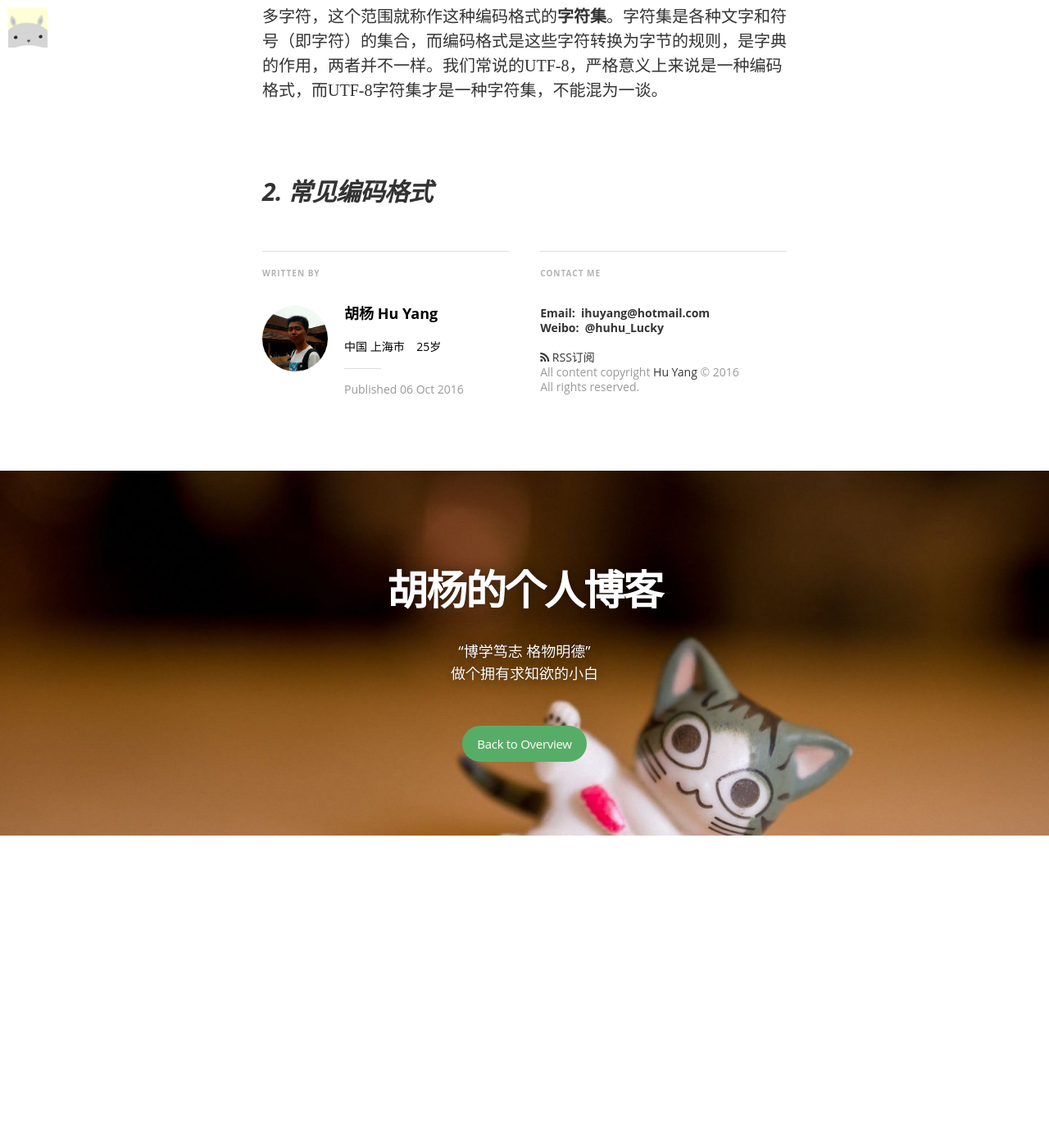
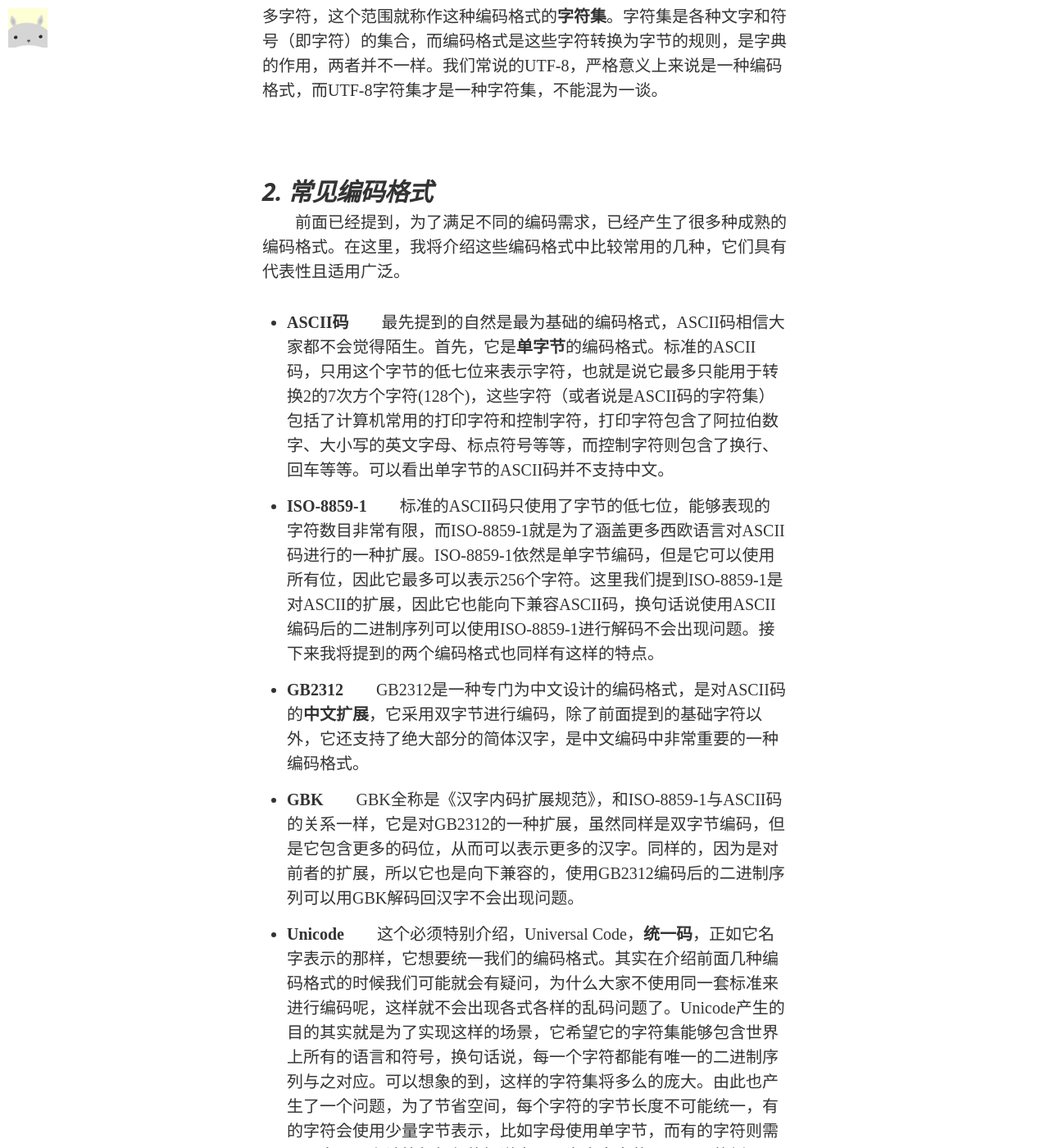
Before and after one commit to ihuyang/myblog, a Jekyll site: the page built from _posts/2016-10-06-Research on coding in java development.md, in a window 1280 px wide and 1400 px high, scrolled down 2062 px. Shown: the whole window at 82% size. Built offline with Jekyll 4.4.1, drawn with Linux system fonts in a browser that asks for light colours; nearby versions of some CDN libraries; some web fonts are replaced; comment, search, counter and statistics services are not loaded; before the commit the page ends 3081 px from its top, so only the background shows below that; some of the changed text lies outside the part shown.

Commit message:
interface modified

```diff
--- a/_posts/2016-10-06-Research on coding in java development.md
+++ b/_posts/2016-10-06-Research on coding in java development.md
@@ -20,3 +20,12 @@
 　　计算机中存储信息的最小单元是字节，即8个bit位，共有2的10次方种表现形式，如果要和字符形成对应关系就可以表示256个字符。显然这对于人类语言来说远远不够，那么有些字符就得用更多的字节去表示。前面提到的编码格式代表了字符和字节间的转换关系，而编码格式也有它自己能转换的范围，不可能是无限的，比如GB2312就是一种双字节编码格式，它使用两个字节来表示信息，自然不会包含超过两字节所能表示的最多字符，这个范围就称作这种编码格式的**字符集**。字符集是各种文字和符号（即字符）的集合，而编码格式是这些字符转换为字节的规则，是字典的作用，两者并不一样。我们常说的UTF-8，严格意义上来说是一种编码格式，而UTF-8字符集才是一种字符集，不能混为一谈。
 
 # *2. 常见编码格式* #
+　　前面已经提到，为了满足不同的编码需求，已经产生了很多种成熟的编码格式。在这里，我将介绍这些编码格式中比较常用的几种，它们具有代表性且适用广泛。
+
+* **ASCII码**　　最先提到的自然是最为基础的编码格式，ASCII码相信大家都不会觉得陌生。首先，它是**单字节**的编码格式。标准的ASCII码，只用这个字节的低七位来表示字符，也就是说它最多只能用于转换2的7次方个字符(128个)，这些字符（或者说是ASCII码的字符集）包括了计算机常用的打印字符和控制字符，打印字符包含了阿拉伯数字、大小写的英文字母、标点符号等等，而控制字符则包含了换行、回车等等。可以看出单字节的ASCII码并不支持中文。
+* **ISO-8859-1**　　标准的ASCII码只使用了字节的低七位，能够表现的字符数目非常有限，而ISO-8859-1就是为了涵盖更多西欧语言对ASCII码进行的一种扩展。ISO-8859-1依然是单字节编码，但是它可以使用所有位，因此它最多可以表示256个字符。这里我们提到ISO-8859-1是对ASCII的扩展，因此它也能向下兼容ASCII码，换句话说使用ASCII编码后的二进制序列可以使用ISO-8859-1进行解码不会出现问题。接下来我将提到的两个编码格式也同样有这样的特点。
+* **GB2312**　　GB2312是一种专门为中文设计的编码格式，是对ASCII码的**中文扩展**，它采用双字节进行编码，除了前面提到的基础字符以外，它还支持了绝大部分的简体汉字，是中文编码中非常重要的一种编码格式。
+* **GBK**　　GBK全称是《汉字内码扩展规范》，和ISO-8859-1与ASCII码的关系一样，它是对GB2312的一种扩展，虽然同样是双字节编码，但是它包含更多的码位，从而可以表示更多的汉字。同样的，因为是对前者的扩展，所以它也是向下兼容的，使用GB2312编码后的二进制序列可以用GBK解码回汉字不会出现问题。
+* **Unicode**　　这个必须特别介绍，Universal Code，**统一码**，正如它名字表示的那样，它想要统一我们的编码格式。其实在介绍前面几种编码格式的时候我们可能就会有疑问，为什么大家不使用同一套标准来进行编码呢，这样就不会出现各式各样的乱码问题了。Unicode产生的目的其实就是为了实现这样的场景，它希望它的字符集能够包含世界上所有的语言和符号，换句话说，每一个字符都能有唯一的二进制序列与之对应。可以想象的到，这样的字符集将多么的庞大。由此也产生了一个问题，为了节省空间，每个字符的字节长度不可能统一，有的字符会使用少量字节表示，比如字母使用单字节，而有的字符则需要更多，那么计算机如何能知道它用了多少个字节呢。下图的例子可能更形象一点。
+
+![示例图片](/assets/article_images/2016-10-06/2016-10-06_1.jpg "同一序列的多种解析方式")
```
Also changed, not shown: _posts/2016-09-24-A typical implementation of memory cache.md (+1 -1 lines), assets/article_images/2016-10-06/2016-10-06_1.jpg (added).
